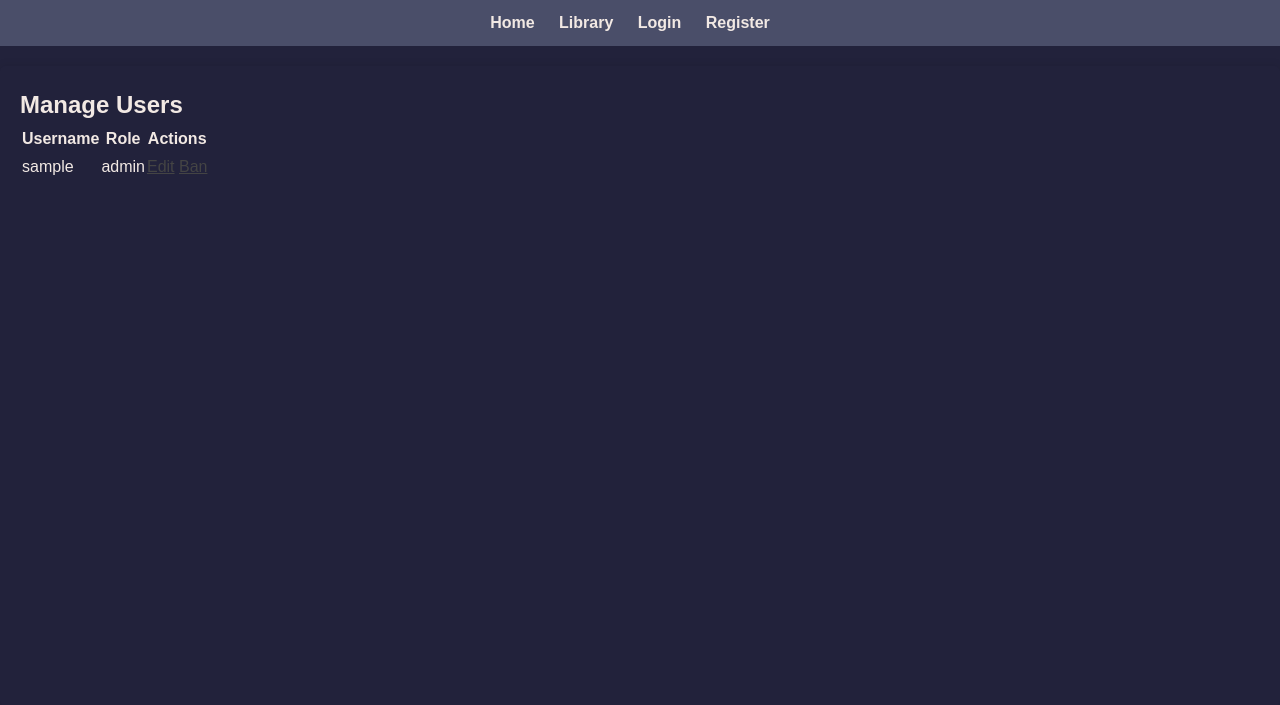
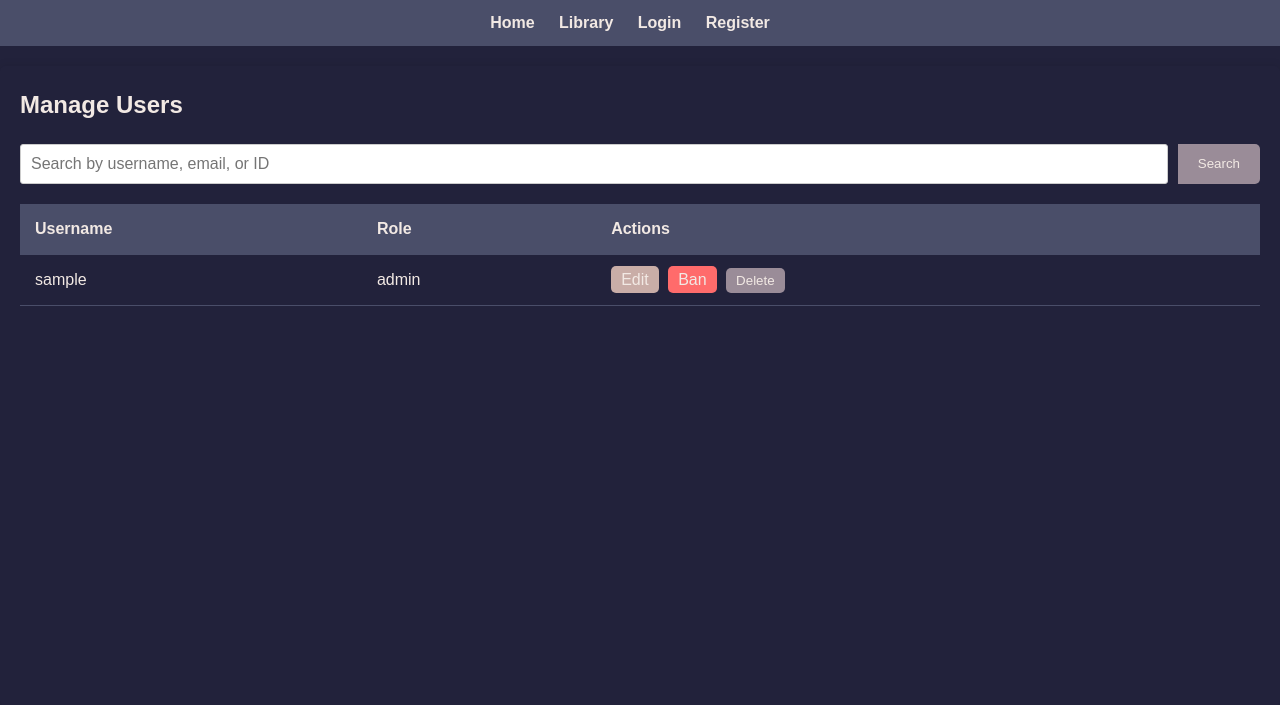
Before and after one commit to actal7/library-webstore, a PHP site: template src/views/manage_users.php in a window 1280 px wide. Shown: the top 705 px of the page. Run offline with PHP 8.4, Linux system fonts and the light colour scheme; the template is opened without the code that fills it: most values are stand-ins (such as "Sample title", 1, 10 or a date in 2020).

Commit message:
implement ban and delete user

```diff
--- a/public/css/components.css
+++ b/public/css/components.css
@@ -80,7 +80,7 @@ form button:hover {
   background-color: #666;
 }
 
-/* Books Management */
+/* Books & Users Management */
 .book-management {
   max-width: 1000px;
   margin: 0 auto;
@@ -205,6 +205,98 @@ form button:hover {
   background-color: var(--secondary-color);
 }
 
+.manage-users {
+  max-width: 1000px;
+  margin: 0 auto;
+  padding: 20px;
+  background-color: var(--bg-color);
+  border-radius: 10px;
+}
+
+.manage-users h2 {
+  text-align: center;
+  color: var(--primary-color);
+  margin-bottom: 20px;
+}
+
+.search-form {
+  margin-bottom: 20px;
+  display: flex;
+  gap: 10px;
+}
+
+.search-form input {
+  padding: 10px;
+  border: 1px solid var(--trim-color);
+  border-radius: 5px;
+  flex-grow: 1;
+}
+
+.search-form button {
+  padding: 10px 15px;
+  background-color: var(--secondary-color);
+  color: var(--text-color);
+  border: none;
+  border-radius: 5px;
+  cursor: pointer;
+  transition: background-color 0.3s ease;
+}
+
+.search-form button:hover {
+  background-color: var(--primary-color);
+}
+
+.users-table {
+  width: 100%;
+  border-collapse: collapse;
+}
+
+.users-table th,
+.users-table td {
+  padding: 12px 15px;
+  text-align: left;
+  border-bottom: 1px solid var(--trim-color);
+}
+
+.users-table th {
+  background-color: var(--trim-color);
+  color: var(--text-color);
+}
+
+.users-table tr:hover {
+  background-color: var(--primary-color);
+  transition: background-color 0.2s ease;
+}
+
+.edit-btn,
+.ban-btn,
+.delete-btn {
+  padding: 5px 10px;
+  margin-right: 5px;
+  color: var(--text-color);
+  text-decoration: none;
+  border-radius: 5px;
+  transition: background-color 0.3s ease;
+}
+
+.edit-btn {
+  background-color: var(--primary-color);
+}
+
+.ban-btn {
+  background-color: #ff6b6b;
+}
+
+.delete-btn {
+  background-color: var(--secondary-color);
+}
+
+.edit-btn:hover,
+.ban-btn:hover,
+.delete-btn:hover {
+  background-color: var(--bg-color);
+}
+
 /* Admin Dashboard */
 .dashboard {
   max-width: 600px;
--- a/public/css/layout.css
+++ b/public/css/layout.css
@@ -131,3 +131,7 @@ footer {
   color: var(--text-color);
   text-decoration: none;
 }
+
+.error {
+  color: #e22828;
+}
--- a/src/views/login.php
+++ b/src/views/login.php
@@ -6,7 +6,10 @@
 
     <label for="password">Password:</label><br>
     <input type="password" id="password" name="password" required><br><br>
+    <?php if (!empty($error)): ?>
+        <p class="error"><?= htmlspecialchars($error) ?></p>
+    <?php endif; ?>
+    <input type="submit" value="Login">
 
-    <input type="submit" value="Login">
 </form>
 </div>
--- a/src/views/manage_users.php
+++ b/src/views/manage_users.php
@@ -1,18 +1,38 @@
 <h2>Manage Users</h2>
-<table>
+
+<form method="GET" action="/dashboard/manage-users" class="search-form">
+    <input type="text" class="search-bar" name="search" placeholder="Search by username, email, or ID" value="<?= htmlspecialchars($search ?? '') ?>">
+    <button type="submit">Search</button>
+</form>
+
+<table class="users-table">
+    <thead>
         <tr>
             <th>Username</th>
             <th>Role</th>
             <th>Actions</th>
         </tr>
+    </thead>
+    <tbody>
+        <?php if (!empty($users)): ?>
             <?php foreach ($users as $user): ?>
                 <tr>
                     <td><?= htmlspecialchars($user['username']); ?></td>
                     <td><?= htmlspecialchars($user['role']); ?></td>
                     <td>
-                <a href="/dashboard/edit-user?id=<?= $user['id']; ?>">Edit</a>
-                <a href="/dashboard/ban-user?id=<?= $user['id']; ?>">Ban</a>
+                        <a href="/dashboard/edit-user?id=<?= $user['id']; ?>" class="edit-btn">Edit</a>
+                        <a href="/dashboard/ban-user?id=<?= $user['id']; ?>" class="ban-btn">Ban</a>
+                        <form method="POST" action="/dashboard/delete-user" style="display:inline;">
+                            <input type="hidden" name="id" value="<?= $user['id']; ?>">
+                            <button type="submit" class="delete-btn">Delete</button>
+                        </form>
                     </td>
                 </tr>
             <?php endforeach; ?>
+        <?php else: ?>
+            <tr>
+                <td colspan="3" class="no-results">No users found.</td>
+            </tr>
+        <?php endif; ?>
+    </tbody>
 </table>
```
Also changed, not shown: public/index.php (+20 -0 lines), src/controllers/AuthController.php (+6 -2 lines), src/controllers/ManageController.php (+87 -1 lines), src/views/edit_user.php (added, +21 -0 lines), src/views/register.php (+6 -4 lines). Lines whose indentation alone changed are shown as unchanged.
